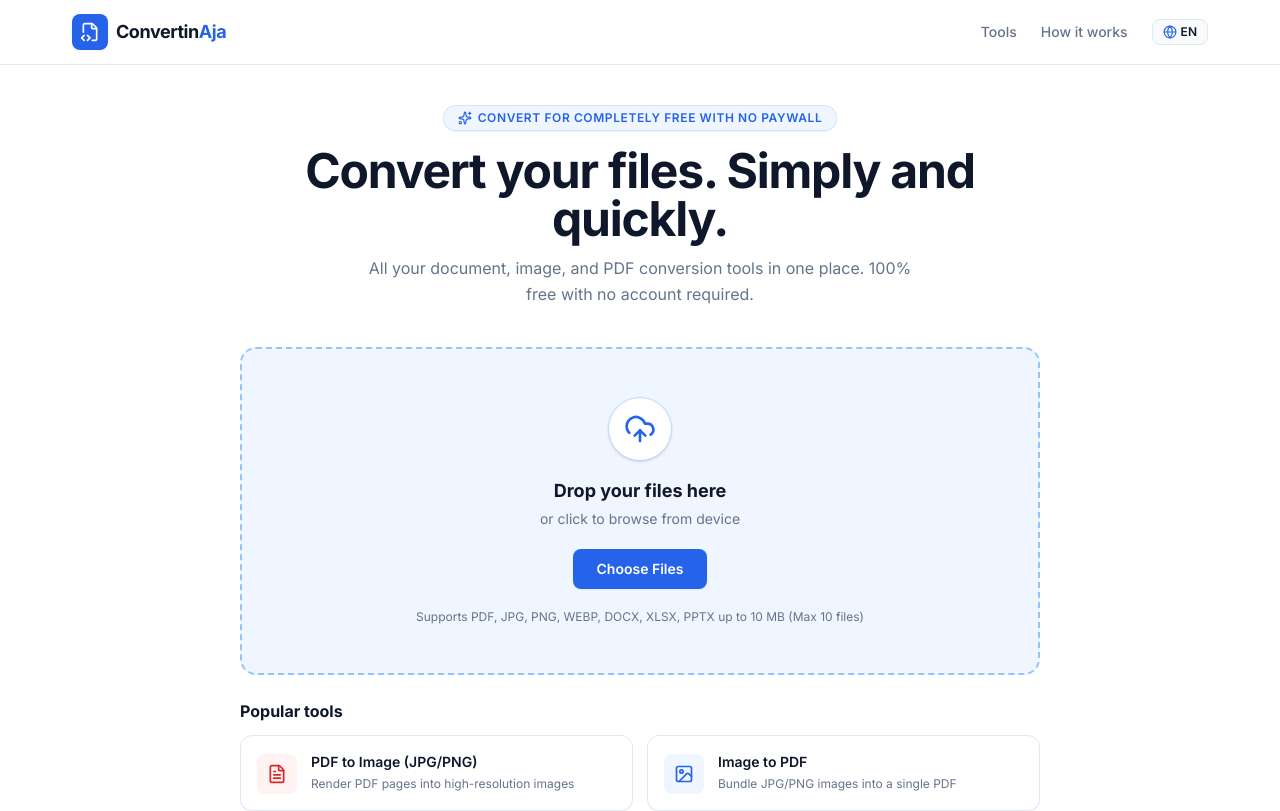
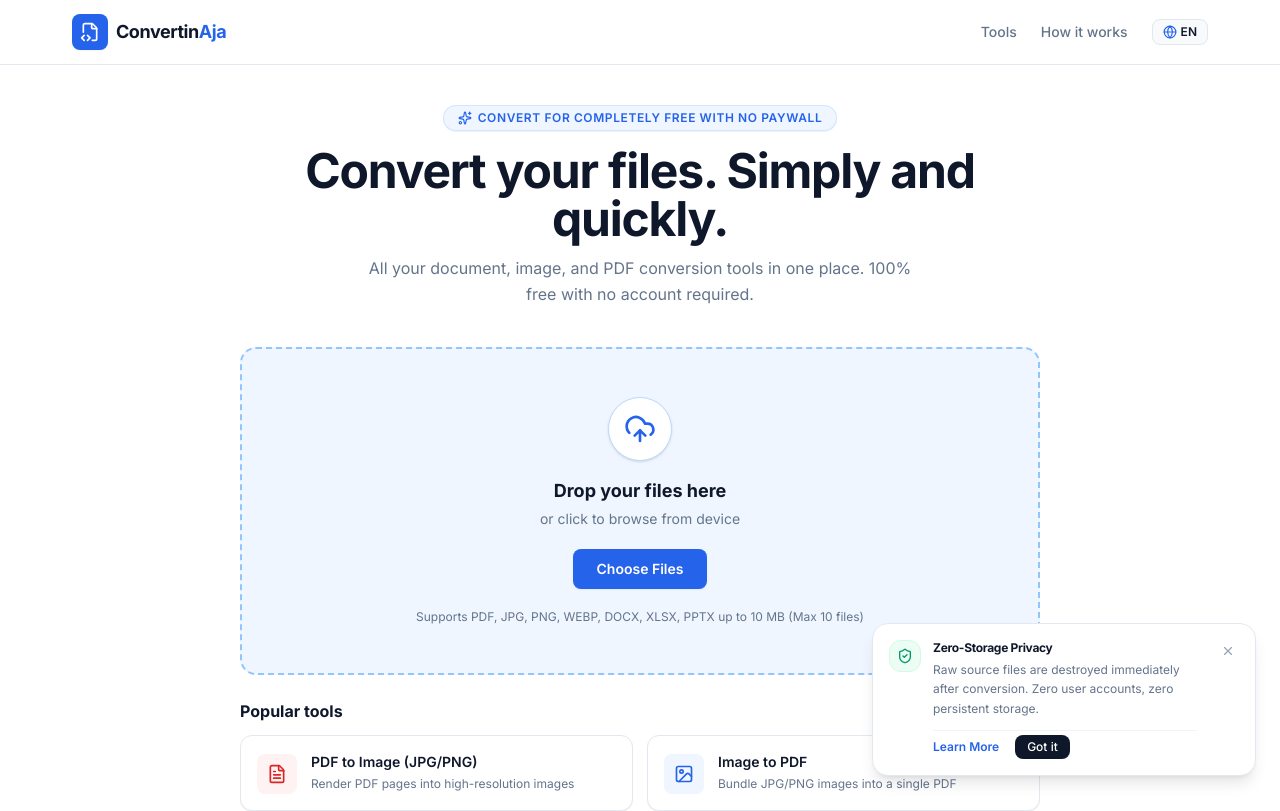
Before and after one commit to FaridAhmad013/convertinaja, a React (Vite) app in the folder frontend/: page / in a window 1280 px wide. Shown: the top 811 px of the page. Built offline with nearby package versions, Linux system fonts and the light colour scheme; no server answers.

Commit message:
feat: add floating privacy pill banner on launch and remove decorative emojis from markdown docs

```diff
--- a/frontend/src/App.tsx
+++ b/frontend/src/App.tsx
@@ -12,6 +12,7 @@ import { EditorialGuides } from './components/EditorialGuides'
 import { Footer } from './components/Footer'
 import { Toast } from './components/Toast'
 import { LegalView, type LegalPageSlug } from './components/LegalView'
+import { PrivacyBanner } from './components/PrivacyBanner'
 import { MobileBottomNav } from './components/MobileBottomNav'
 import type { UploadedFile, ToolDefinition } from './types/conversion'
 import { validateUploadedFile } from './services/toolsCatalog'
@@ -319,6 +320,9 @@ export function App() {
 
         {/* Floating Feedback Toasts */}
         <Toast toasts={toasts} onDismiss={dismissToast} />
+
+        {/* Floating Privacy Pill (Dismissable) */}
+        {!activeLegalPage && <PrivacyBanner onOpenPrivacy={handleOpenLegal} />}
       </div>
     </I18nContext.Provider>
   )
--- /dev/null
+++ b/frontend/src/components/PrivacyBanner.tsx
@@ -0,0 +1,86 @@
+import { useState, useEffect } from 'react'
+import { ShieldCheck, X } from 'lucide-react'
+import { useI18n } from '../i18n'
+import type { LegalPageSlug } from './LegalView'
+
+const PRIVACY_DISMISSED_KEY = 'convertinaja_privacy_dismissed'
+
+interface PrivacyBannerProps {
+  onOpenPrivacy: (slug: LegalPageSlug) => void
+}
+
+export function PrivacyBanner({ onOpenPrivacy }: PrivacyBannerProps) {
+  const { lang } = useI18n()
+  const isId = lang === 'id'
+  const [isVisible, setIsVisible] = useState(false)
+
+  useEffect(() => {
+    // Only show if user has not previously acknowledged
+    const dismissed = localStorage.getItem(PRIVACY_DISMISSED_KEY)
+    if (!dismissed) {
+      const timer = setTimeout(() => setIsVisible(true), 800)
+      return () => clearTimeout(timer)
+    }
+  }, [])
+
+  const handleDismiss = () => {
+    setIsVisible(false)
+    localStorage.setItem(PRIVACY_DISMISSED_KEY, 'true')
+  }
+
+  const handleLearnMore = () => {
+    onOpenPrivacy('privacy')
+  }
+
+  if (!isVisible) return null
+
+  return (
+    <aside
+      aria-label="Privacy Notice"
+      className="fixed bottom-20 sm:bottom-6 right-4 sm:right-6 z-40 max-w-sm w-[calc(100vw-2rem)] bg-white border border-[#E2E8F0] rounded-2xl shadow-lg p-4 transition-all duration-300 animate-in fade-in slide-in-from-bottom-4"
+    >
+      <div className="flex items-start gap-3">
+        <div className="w-8 h-8 rounded-xl bg-emerald-50 border border-emerald-100 flex items-center justify-center shrink-0">
+          <ShieldCheck className="w-4 h-4 text-emerald-600" />
+        </div>
+
+        <div className="flex-1 min-w-0 pr-2">
+          <h4 className="text-xs font-bold text-[#0F172A] tracking-tight">
+            {isId ? 'Privasi Dokumen Terjamin' : 'Zero-Storage Privacy'}
+          </h4>
+          <p className="text-xs text-[#64748B] leading-relaxed mt-1">
+            {isId
+              ? 'Berkas mentah langsung dimusnahkan seketika setelah diproses. Tanpa registrasi akun dan tanpa database penyimpanan.'
+              : 'Raw source files are destroyed immediately after conversion. Zero user accounts, zero persistent storage.'}
+          </p>
+
+          <div className="flex items-center gap-4 mt-3 pt-1 border-t border-[#F1F5F9] text-xs">
+            <button
+              type="button"
+              onClick={handleLearnMore}
+              className="font-semibold text-[#2563EB] hover:underline cursor-pointer"
+            >
+              {isId ? 'Pelajari Kebijakan' : 'Learn More'}
+            </button>
+            <button
+              type="button"
+              onClick={handleDismiss}
+              className="px-3 py-1 rounded-lg bg-[#0F172A] hover:bg-slate-800 text-white font-medium text-xs transition-colors cursor-pointer"
+            >
+              {isId ? 'Mengerti' : 'Got it'}
+            </button>
+          </div>
+        </div>
+
+        <button
+          type="button"
+          onClick={handleDismiss}
+          className="text-[#94A3B8] hover:text-[#0F172A] p-1 rounded-md transition-colors cursor-pointer shrink-0"
+          aria-label="Close privacy notice"
+        >
+          <X className="w-3.5 h-3.5" />
+        </button>
+      </div>
+    </aside>
+  )
+}
```
Also changed, not shown: 1 other file (tests, documents, lock files or other folders).
